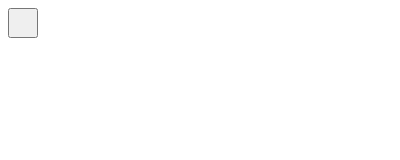
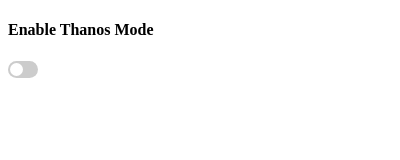
Before and after one commit to willshiao/fake-block, a browser extension: page data-extension/popup.html in a window 400 px wide. Drawn offline with Linux system fonts and the light colour scheme.

Commit message:
Add Thanos mode toggle switch

```diff
--- a/data-extension/content.js
+++ b/data-extension/content.js
@@ -17,6 +17,7 @@
 }
 
 function jon () {
+
   const tweetList = $('#stream-items-id>li')
   const tweets = []
   // console.log('Got tweet list size:', tweetList.length)
@@ -99,6 +100,11 @@
 }
 
 $(function () {
+  chrome.runtime.onMessage.addListener(function(msg, sender, sendResponse) {
+      if (msg.data !== undefined) {
+          console.log(msg.data);
+      }
+  });
   jon()
   setInterval(doParticle, 400)
 })
--- a/data-extension/popup.html
+++ b/data-extension/popup.html
@@ -1,16 +1,76 @@
 <!DOCTYPE html>
 <html>
   <head>
-    <style>
-      button {
-        height: 30px;
-        width: 30px;
-        outline: none;
-      }
-    </style>
+	<style>
+		.switch {
+		  position: relative;
+		  display: inline-block;
+		  width: 30px;
+		  height: 17px;
+		}
+
+		.switch input {
+		  opacity: 0;
+		  width: 0;
+		  height: 0;
+		}
+
+		.slider {
+		  position: absolute;
+		  cursor: pointer;
+		  top: 0;
+		  left: 0;
+		  right: 0;
+		  bottom: 0;
+		  background-color: #ccc;
+		  -webkit-transition: .4s;
+		  transition: .4s;
+		}
+
+		.slider:before {
+		  position: absolute;
+		  content: "";
+		  height: 13px;
+		  width: 13px;
+		  left: 2px;
+		  bottom: 2px;
+		  background-color: white;
+		  -webkit-transition: .4s;
+		  transition: .4s;
+		}
+
+		input:checked + .slider {
+		  background-color: #2196F3;
+		}
+
+		input:focus + .slider {
+		  box-shadow: 0 0 1px #2196F3;
+		}
+
+		input:checked + .slider:before {
+		  -webkit-transform: translateX(13px);
+		  -ms-transform: translateX(13px);
+		  transform: translateX(13px);
+		}
+
+		/* Rounded sliders */
+		.slider.round {
+		  border-radius: 17px;
+		}
+
+		.slider.round:before {
+		  border-radius: 50%;
+		}
+	</style>
+
+    <title> Animation Settings </title>
   </head>
   <body>
-    <button id="changeColor"></button>
+    <h4>Enable Thanos Mode</h4>
+	<label class="switch">
+	  <input id="toggleSwitch" type="checkbox">
+	  <span class="slider round"></span>
+	</label>
     <script src="popup.js"></script>
   </body>
 </html>
--- a/data-extension/popup.js
+++ b/data-extension/popup.js
@@ -1,21 +1,15 @@
-// Copyright 2018 The Chromium Authors. All rights reserved.
-// Use of this source code is governed by a BSD-style license that can be
-// found in the LICENSE file.
-
 'use strict';
 
-let changeColor = document.getElementById('changeColor');
+let isThanos = false
 
-chrome.storage.sync.get('color', function(data) {
-  changeColor.style.backgroundColor = data.color;
-  changeColor.setAttribute('value', data.color);
-});
-
-changeColor.onclick = function(element) {
-  let color = element.target.value;
-  chrome.tabs.query({active: true, currentWindow: true}, function(tabs) {
-    chrome.tabs.executeScript(
-        tabs[0].id,
-        {code: 'document.body.style.backgroundColor = "' + color + '";'});
-  });
-};
+toggleSwitch.onchange = function(element) {
+    isThanos = !isThanos
+    chrome.tabs.query({
+        active: true,
+        currentWindow: true
+    }, function(tabs) {
+        chrome.tabs.sendMessage(tabs[0].id, {
+            data: isThanos
+        });
+    });
+}
```
Also changed, not shown: data-extension/manifest.json.
